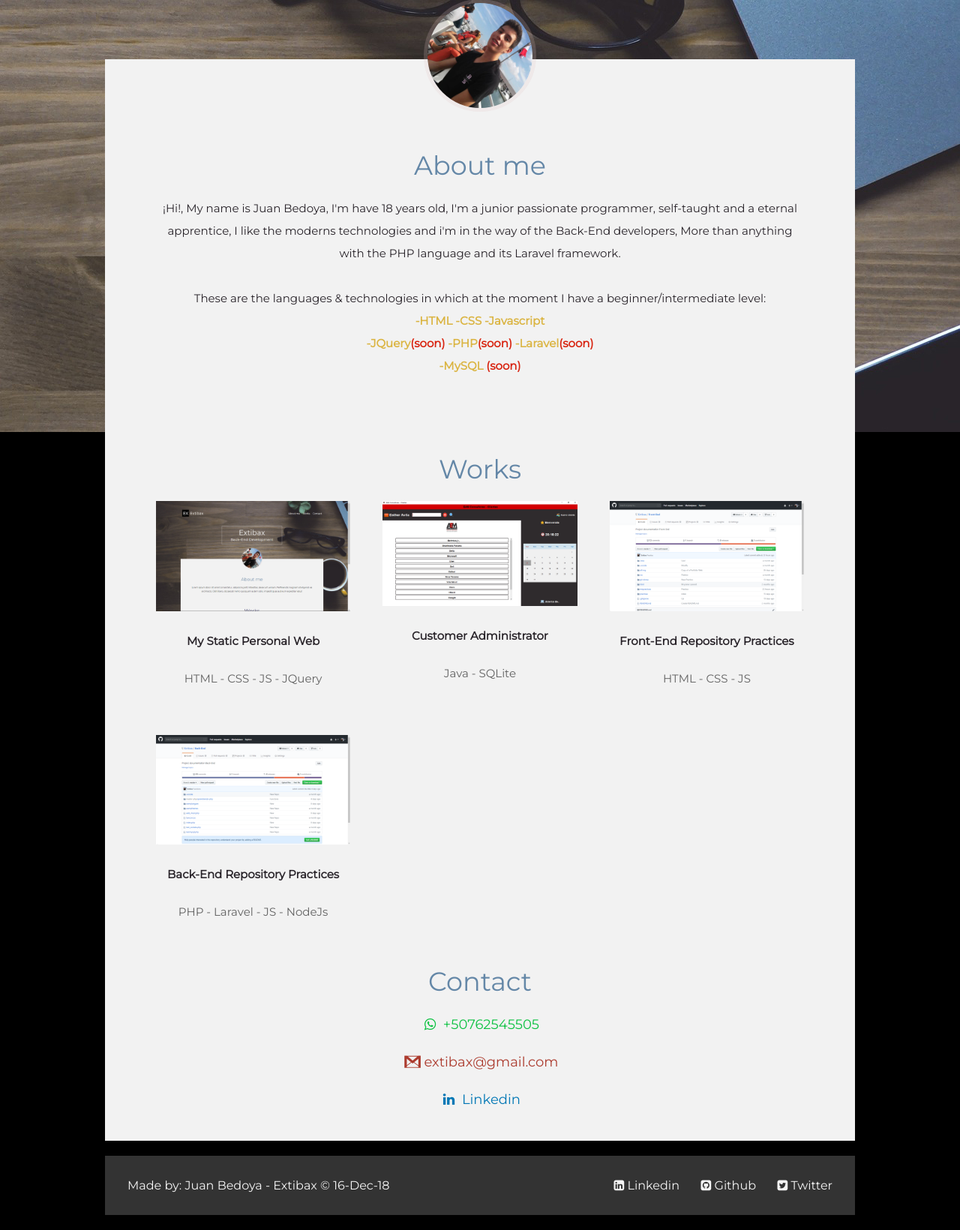
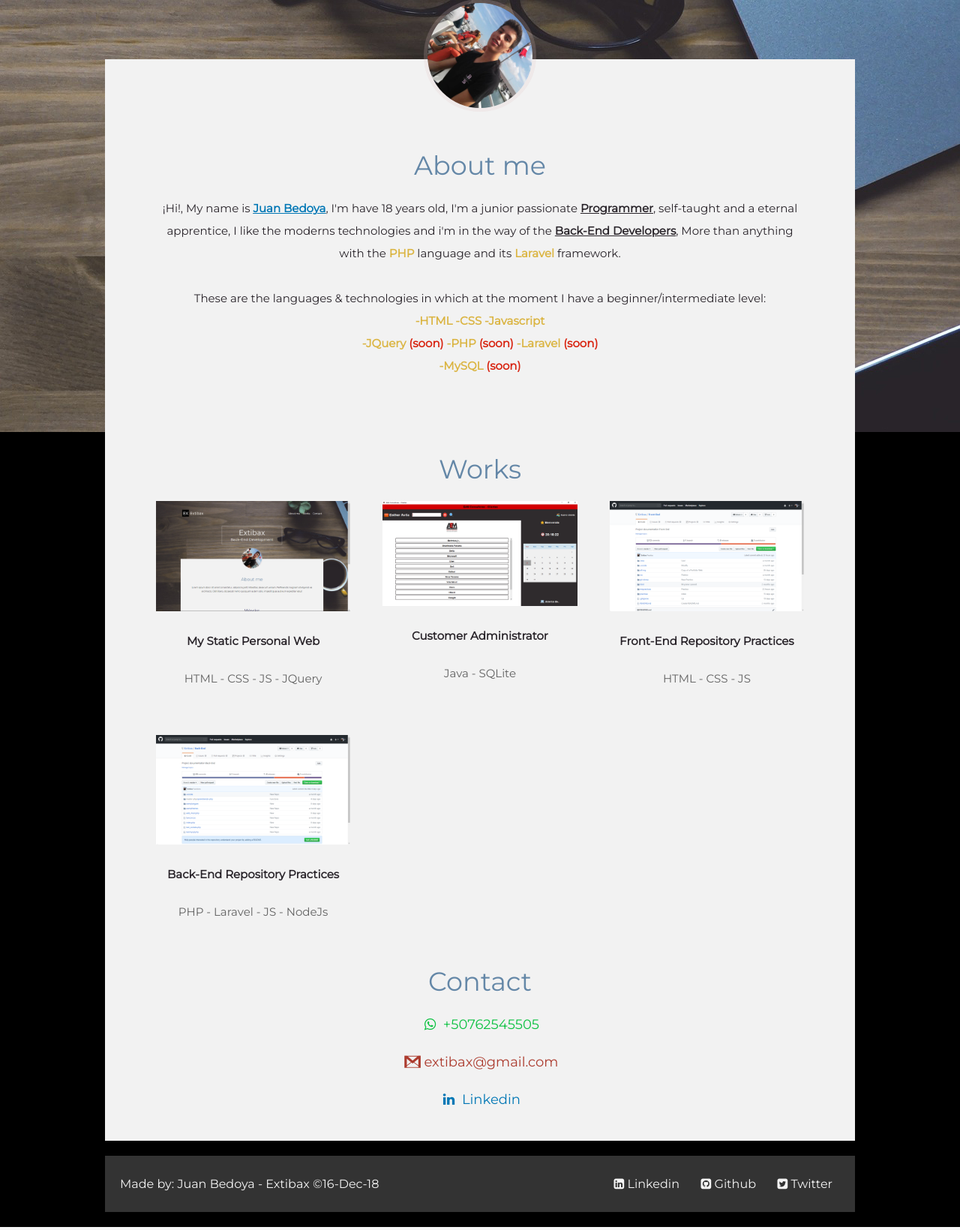
Before and after one commit to Extibax/Extibax-Portfolio-V1-CSS3-JS, a PHP site: page / in a window 1280 px wide. Shown: the part 324-1964 px from the top of the page at 75% size. Run offline with PHP 8.4, Linux system fonts and the light colour scheme.

Commit message:
Fix somethings

```diff
--- a/css/footer.css
+++ b/css/footer.css
@@ -11,7 +11,11 @@ footer {
 }
 
 footer .author {
-    padding: 10px;
+    display: flex;
+}
+
+footer .author p {
+    line-height: 35px;
 }
 
 footer .social-networks a {
--- a/css/main.css
+++ b/css/main.css
@@ -47,6 +47,24 @@
 .languages-technologies {
     color: #d39f06bd;
     font-weight: 700;
+}
+
+.languages-technologies::selection,
+.soon::selection {
+    background: #000;
+}
+
+.bold {
+    font-weight: bold;
+    text-decoration: underline;
+}
+
+.bold a {
+    color: #0077B5;
+}
+
+.bold a:visited {
+    color: #0077B5;
 }
 
 .soon {
--- a/css/style.css
+++ b/css/style.css
@@ -38,6 +38,10 @@ header {
 /* ----- ----- MEDIA QUERIES ----- ----- */
 
 @media screen and (max-width: 800px) {
+    .container {
+        width: 95%;
+    }
+
     header {
         margin: 5px 0;
     }
--- a/index.html
+++ b/index.html
@@ -57,14 +57,16 @@
                     <div class="text">
                         <h3 class="title" id="aboutMe">About me</h3>
                         <p>
-                            ¡Hi!, My name is Juan Bedoya, I'm have 18 years old, I'm a junior passionate programmer,
+                            ¡Hi!, My name is <span class="bold"><a href="https://www.linkedin.com/in/extibax/" target="_blank">Juan Bedoya</a></span>, I'm have 18 years old, I'm a junior passionate <span class="bold">Programmer</span>,
                             self-taught and a eternal apprentice, I like the moderns technologies and i'm in the way of
-                            the Back-End developers, More than anything with the PHP language and its Laravel framework.<br><br>
-                            These are the languages & technologies in which at the moment I have a beginner/intermediate level:<br>
+                            the <span class="bold">Back-End Developers</span>, More than anything with the <span class="languages-technologies">PHP</span> language and its <span class="languages-technologies">Laravel</span>
+                            framework.<br><br>
+                            These are the languages & technologies in which at the moment I have a
+                            beginner/intermediate level:<br>
                             <span class="languages-technologies">
-                                    -HTML -CSS -Javascript<br>
-                                    -JQuery<span class="soon">(soon)</span> -PHP<span class="soon">(soon)</span> -Laravel<span class="soon">(soon)</span><br>
-                                    -MySQL <span class="soon">(soon)</span><br>
+                                -HTML -CSS -Javascript<br>-JQuery <span class="soon">(soon) </span>-PHP <span class="soon">(soon)
+                                </span>-Laravel <span class="soon">(soon) </span><br>-MySQL <span class="soon">(soon)
+                                </span><br>
                             </span>
                         </p>
                     </div>
@@ -160,7 +162,8 @@
                     <div class="text-container">
                         <h3 class="title" id="contact">Contact</h3>
                         <p class="icon-whatsapp whatsapp" id="whatsapp" onclick="copyClipboard()"> +50762545505</p>
-                        <p class="email"><a class="icon-gmail " href="https://www.extibax@gmail.com" target="_blank"> extibax@gmail.com</a></p>
+                        <p class="email"><a class="icon-gmail " href="https://www.extibax@gmail.com" target="_blank">
+                                extibax@gmail.com</a></p>
                         <p class="linkedin"><a class="icon-linkedin" href="https://www.linkedin.com/in/extibax/" target="_blank">
                                 Linkedin</a></p>
                     </div>
@@ -171,7 +174,10 @@
         <footer>
             <div class="author">
                 <p>
-                    Made by: Juan Bedoya - Extibax &copy; 16-Dec-18
+                    Made by: Juan Bedoya - Extibax &copy;
+                </p>
+                <p>
+                    16-Dec-18
                 </p>
             </div>
             <div class="social-networks">
```
